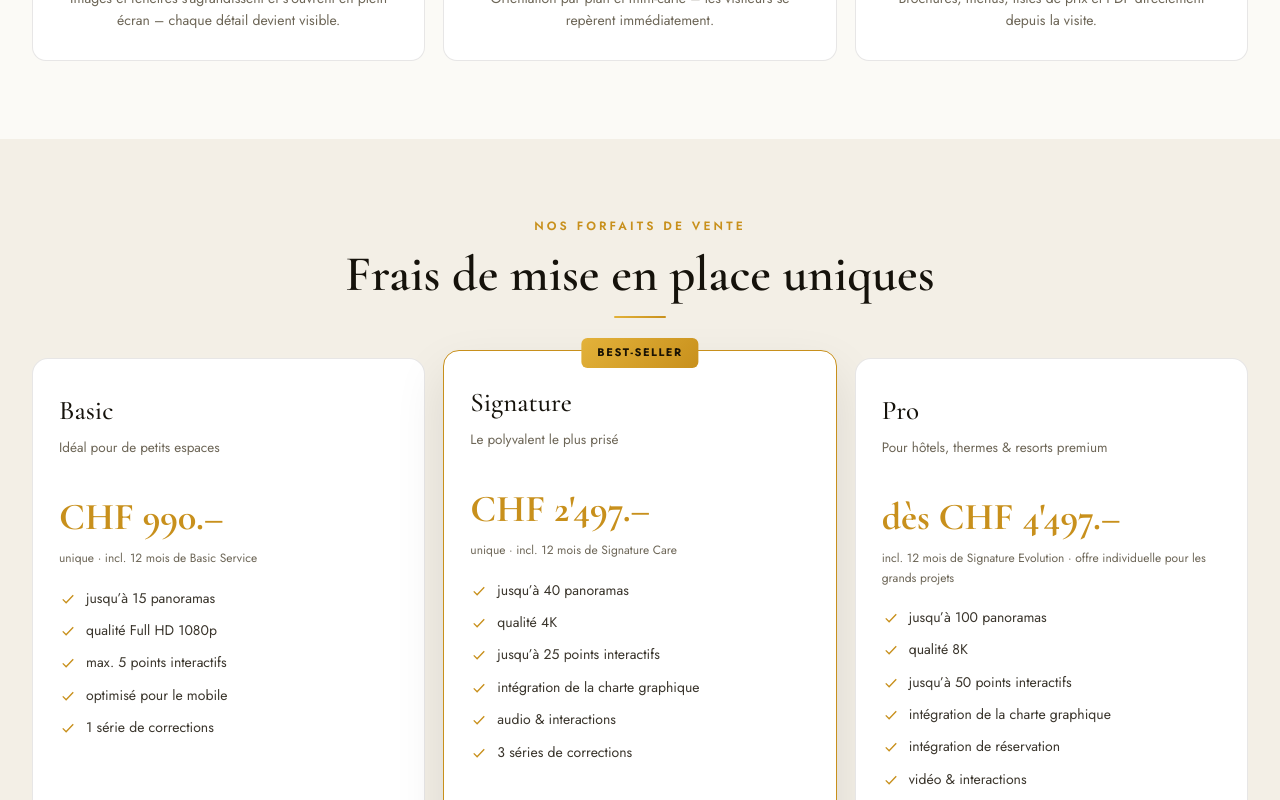
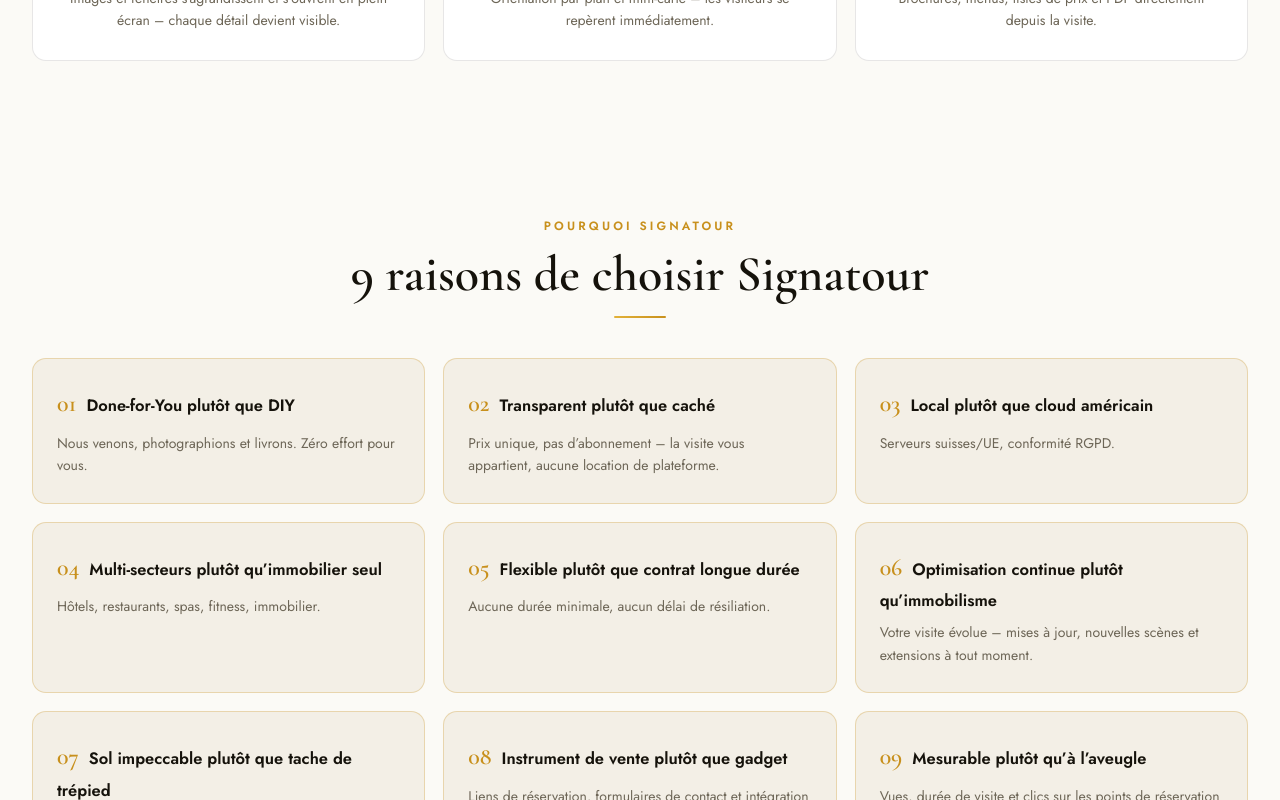
Before and after one commit to cmniggli-cpu/signatour, a Next.js app: page /fr in a window 1280 px wide. Shown: the part 5000-5800 px from the top of the page. Built offline with nearby package versions, Linux system fonts and the light colour scheme.

Commit message:
9 Gründe für Signatour auch auf der Startseite (DE + FR)
Neue Sektion #gruende vor den Verkaufspaketen: 3x3-Raster mit goldenen
Nummern (tcard-Stil). DE nutzt UEBER_UNS_REASONS, FR mit übersetzten
«9 raisons de choisir Signatour».

Co-Authored-By: Claude Fable 5 <noreply@anthropic.com>

```diff
--- a/app/fr/page.tsx
+++ b/app/fr/page.tsx
@@ -248,6 +248,30 @@ export default function HomePageFr() {
         </div>
       </section>
 
+      <section className="blk" id="gruende">
+        <div className="wrap">
+          <div className="center"><div className="kicker">Pourquoi Signatour</div><h2 className="sec">9 raisons de choisir Signatour</h2><div className="rule" /></div>
+          <div className="fgrid fgrid3" style={{ textAlign: 'left' }}>
+            {[
+              { t: 'Done-for-You plutôt que DIY', d: 'Nous venons, photographions et livrons. Zéro effort pour vous.' },
+              { t: 'Transparent plutôt que caché', d: 'Prix unique, pas d’abonnement – la visite vous appartient, aucune location de plateforme.' },
+              { t: 'Local plutôt que cloud américain', d: 'Serveurs suisses/UE, conformité RGPD.' },
+              { t: 'Multi-secteurs plutôt qu’immobilier seul', d: 'Hôtels, restaurants, spas, fitness, immobilier.' },
+              { t: 'Flexible plutôt que contrat longue durée', d: 'Aucune durée minimale, aucun délai de résiliation.' },
+              { t: 'Optimisation continue plutôt qu’immobilisme', d: 'Votre visite évolue – mises à jour, nouvelles scènes et extensions à tout moment.' },
+              { t: 'Sol impeccable plutôt que tache de trépied', d: 'Le nadir est retouché à 95% – sur demande à 100% ou avec votre logo.' },
+              { t: 'Instrument de vente plutôt que gadget', d: 'Liens de réservation, formulaires de contact et intégration Google transforment les visiteurs en demandes.' },
+              { t: 'Mesurable plutôt qu’à l’aveugle', d: 'Vues, durée de visite et clics sur les points de réservation – vous voyez ce que votre visite rapporte.' },
+            ].map((r, i) => (
+              <div className="tcard" key={r.t}>
+                <h3><span style={{ fontFamily: "'Cormorant Garamond', serif", color: 'var(--g)', fontSize: 24, fontWeight: 600, marginRight: 10 }}>{String(i + 1).padStart(2, '0')}</span>{r.t}</h3>
+                <p>{r.d}</p>
+              </div>
+            ))}
+          </div>
+        </div>
+      </section>
+
       <section className="blk" id="pakete" style={{ background: 'var(--paper2)' }}>
         <div className="wrap">
           <div className="center"><div className="kicker">Nos forfaits de vente</div><h2 className="sec">Frais de mise en place uniques</h2><div className="rule" /></div>
--- a/app/page.tsx
+++ b/app/page.tsx
@@ -1,5 +1,5 @@
 import type { Metadata } from 'next'
-import { CONTACT_PHONE } from '@/lib/constants'
+import { CONTACT_PHONE, UEBER_UNS_REASONS } from '@/lib/constants'
 
 export const metadata: Metadata = {
   alternates: {
@@ -226,6 +226,20 @@ export default function HomePage() {
         </div>
       </section>
 
+      <section className="blk" id="gruende">
+        <div className="wrap">
+          <div className="center"><div className="kicker">Warum Signatour</div><h2 className="sec">9 Gründe für Signatour</h2><div className="rule" /></div>
+          <div className="fgrid fgrid3" style={{ textAlign: 'left' }}>
+            {UEBER_UNS_REASONS.map((r, i) => (
+              <div className="tcard" key={r.title}>
+                <h3><span style={{ fontFamily: "'Cormorant Garamond', serif", color: 'var(--g)', fontSize: 24, fontWeight: 600, marginRight: 10 }}>{String(i + 1).padStart(2, '0')}</span>{r.title}</h3>
+                <p>{r.description}</p>
+              </div>
+            ))}
+          </div>
+        </div>
+      </section>
+
       <section className="blk" id="pakete" style={{ background: 'var(--paper2)' }}>
         <div className="wrap">
           <div className="center"><div className="kicker">Unsere Verkaufspakete</div><h2 className="sec">Einmalige Einrichtungskosten</h2><div className="rule" /></div>
```
